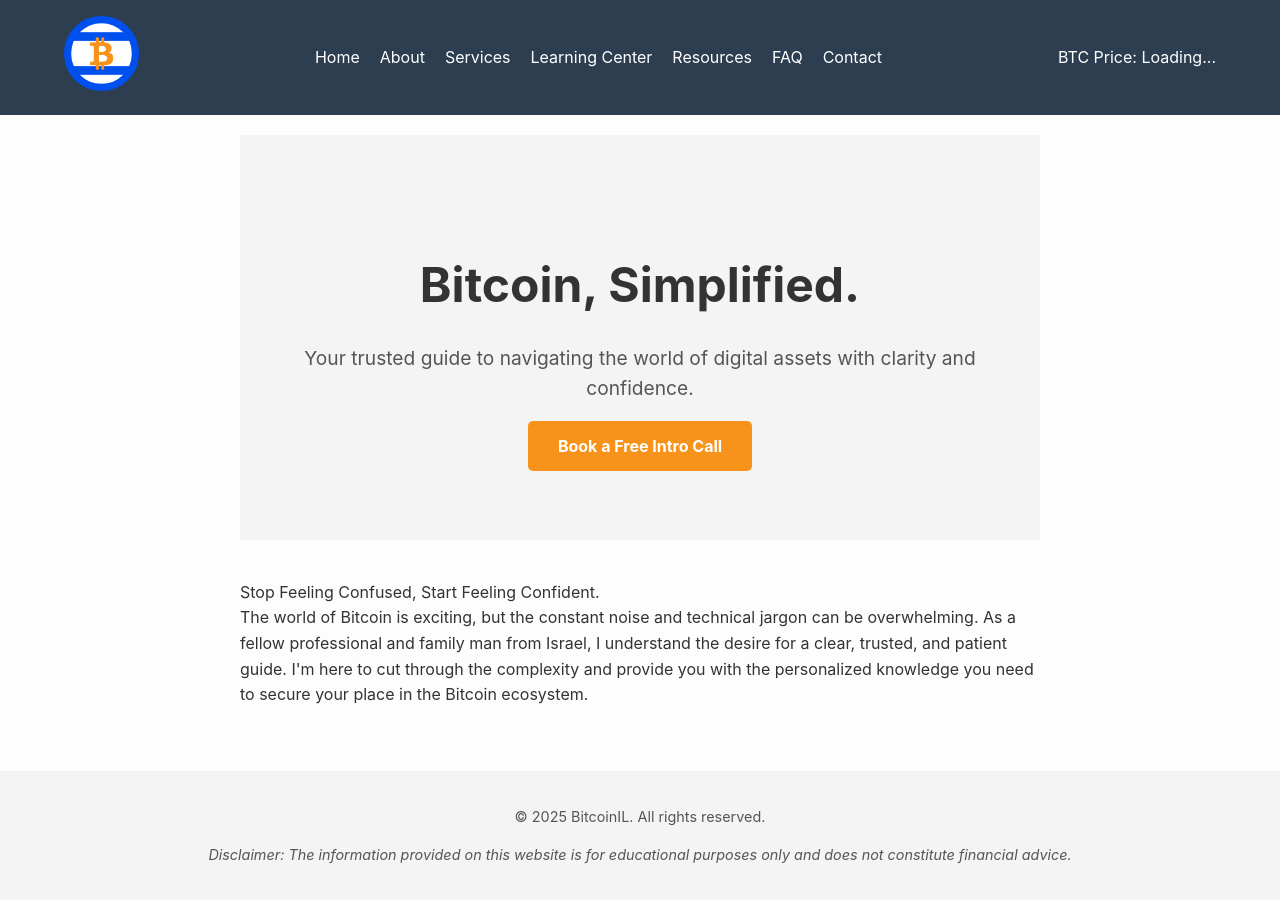
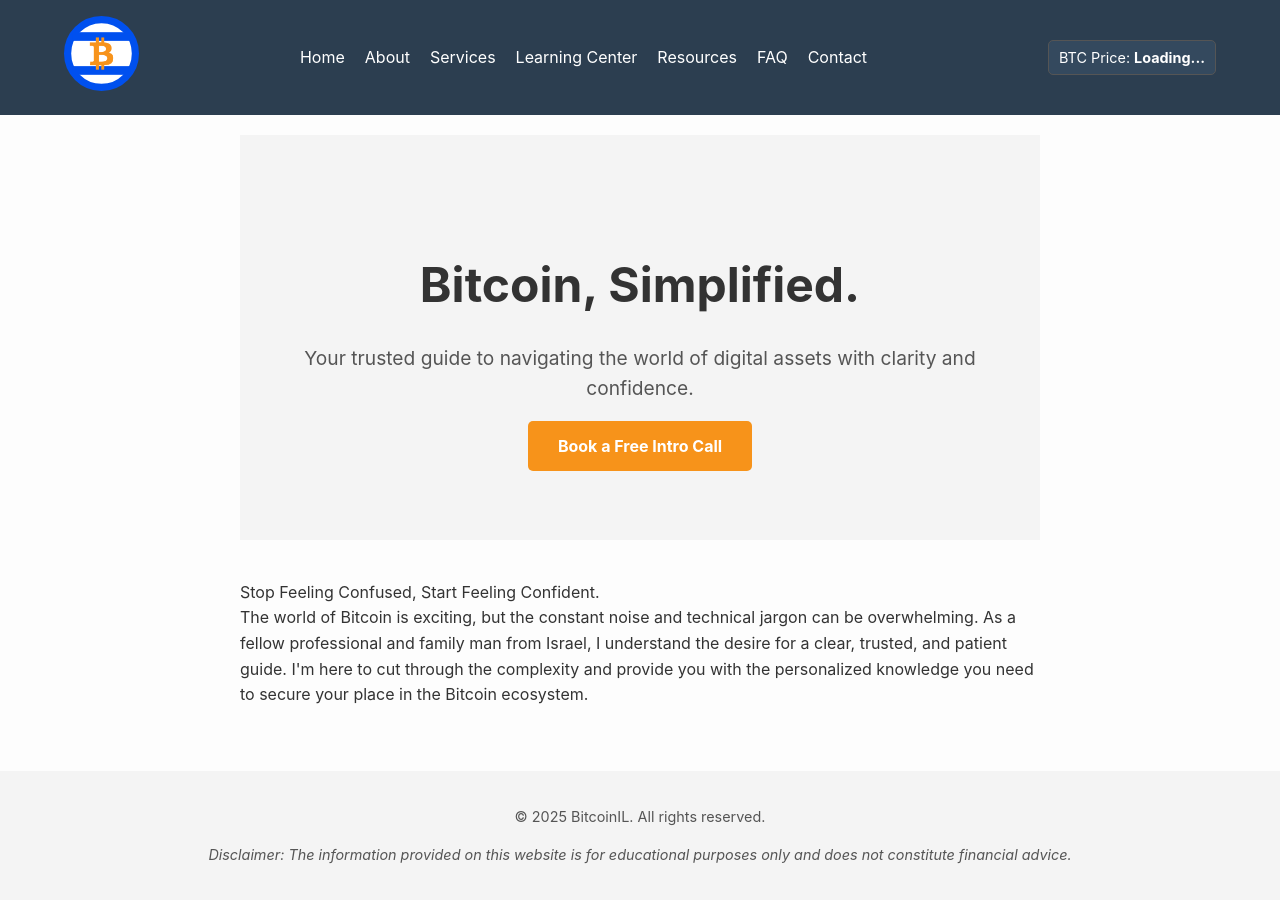
Before and after one commit to YaronWhite86/bitcoin-consulting-israel-staging.github.io, a Jekyll site: the page built from index.md, in a window 1280 px wide. Built offline with Jekyll 4.4.1, drawn with Linux system fonts in a browser that asks for light colours.

Commit message:
Update style.css
btc ticker

```diff
--- a/assets/css/style.css
+++ b/assets/css/style.css
@@ -185,3 +185,25 @@ footer {
 .faq-section.is-active {
   display: block; /* Show the active section */
 }
+
+/* -- Price Ticker Styles -- */
+#btc-price-ticker {
+  color: white;
+  margin-left: 20px;
+  font-size: 0.9em;
+  padding: 5px 10px;
+  border: 1px solid #555;
+  border-radius: 5px;
+  background-color: #34495e;
+}
+
+#btc-price {
+  font-weight: bold;
+}
+
+/* Hide the ticker on mobile to save space */
+@media (max-width: 900px) {
+  #btc-price-ticker {
+    display: none;
+  }
+}
```
